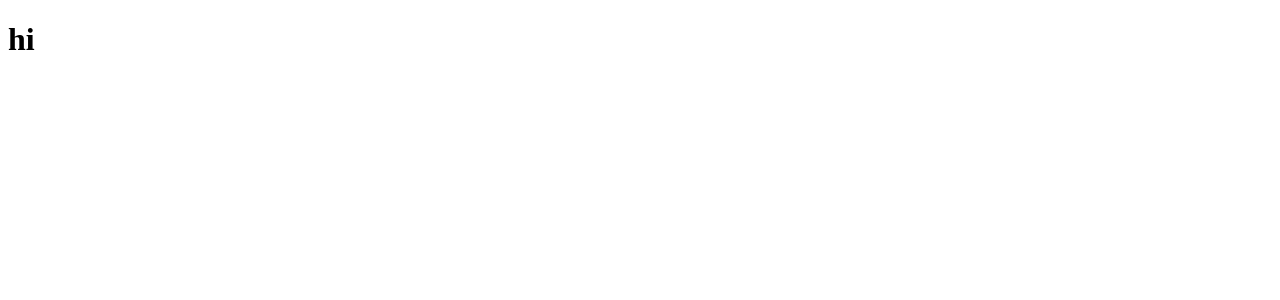
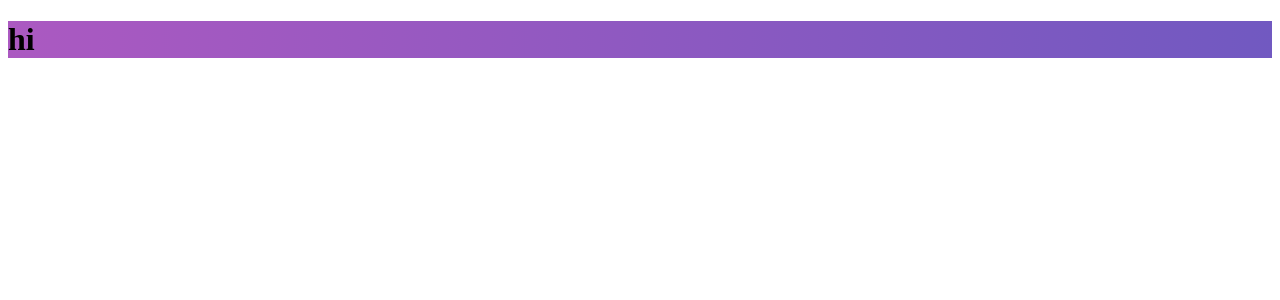
Before and after one commit to enrickdaltro/GoBarber-FrontEnd, a React (Create React App) app: page / in a window 1280 px wide. Shown: the top 300 px of the page. Built offline with nearby package versions, Linux system fonts and the light colour scheme.

Commit message:
setting layout per page

```diff
--- a/package.json
+++ b/package.json
@@ -12,7 +12,9 @@
     "react-dom": "^16.13.0",
     "react-router-dom": "^5.1.2",
     "react-scripts": "3.4.0",
-    "reactotron-react-js": "^3.3.7"
+    "reactotron-react-js": "^3.3.7",
+    "sty": "^0.6.1",
+    "styled-components": "^5.0.1"
   },
   "scripts": {
     "start": "react-scripts start",
--- /dev/null
+++ b/src/pages/_layouts/auth/index.js
@@ -0,0 +1,11 @@
+import React from 'react';
+import PropTypes from 'prop-types';
+
+import { Wrapper } from './styles';
+
+export default function AuthLayout({ children }) {
+  return <Wrapper>{children}</Wrapper>;
+}
+AuthLayout.propTypes = {
+  children: PropTypes.element.isRequired,
+};
--- /dev/null
+++ b/src/pages/_layouts/auth/styles.js
@@ -0,0 +1,6 @@
+import styled from 'styled-components';
+
+export const Wrapper = styled.div`
+  height: 100%;
+  background: linear-gradient(-90deg, #7159c1, #ab59c1);
+`;
--- /dev/null
+++ b/src/pages/_layouts/default/index.js
@@ -0,0 +1,11 @@
+import React from 'react';
+import PropTypes from 'prop-types';
+
+import { Wrapper } from './styles';
+
+export default function DefaultLayout({ children }) {
+  return <Wrapper>{children}</Wrapper>;
+}
+DefaultLayout.propTypes = {
+  children: PropTypes.element.isRequired,
+};
--- /dev/null
+++ b/src/pages/_layouts/default/styles.js
@@ -0,0 +1,6 @@
+import styled from 'styled-components';
+
+export const Wrapper = styled.div`
+  height: 100%;
+  background: #ab59c1;
+`;
--- a/src/routes/Route.js
+++ b/src/routes/Route.js
@@ -1,6 +1,9 @@
 import React from 'react';
 import PropTypes from 'prop-types';
 import { Route, Redirect } from 'react-router-dom';
+
+import AuthLayout from '../pages/_layouts/auth';
+import DefaultLayout from '../pages/_layouts/default';
 
 export default function RouteWrapper({
   component: Component,
@@ -17,15 +20,26 @@ export default function RouteWrapper({
     return <Redirect to="/dashboard" />;
   }
 
-  return <Route {...rest} component={Component} />;
+  const Layout = signed ? DefaultLayout : AuthLayout;
+
+  return (
+    <Route
+      {...rest}
+      render={props => (
+        <Layout>
+          <Component {...props} />
+        </Layout>
+      )}
+    />
+  );
 }
 
-// RouteWrapper.PropTypes = {
-//   isPrivate: PropTypes.bool,
-//   component: PropTypes.oneOfType([PropTypes.element, PropTypes.func])
-//     .isRequired,
-// };
+RouteWrapper.propTypes = {
+  isPrivate: PropTypes.bool,
+  component: PropTypes.oneOfType([PropTypes.element, PropTypes.func])
+    .isRequired,
+};
 
-// RouteWrapper.defaultProps = {
-//   isPrivate: false,
-// };
+RouteWrapper.defaultProps = {
+  isPrivate: false,
+};
```
Also changed, not shown: 1 other file (tests, documents, lock files or other folders).
